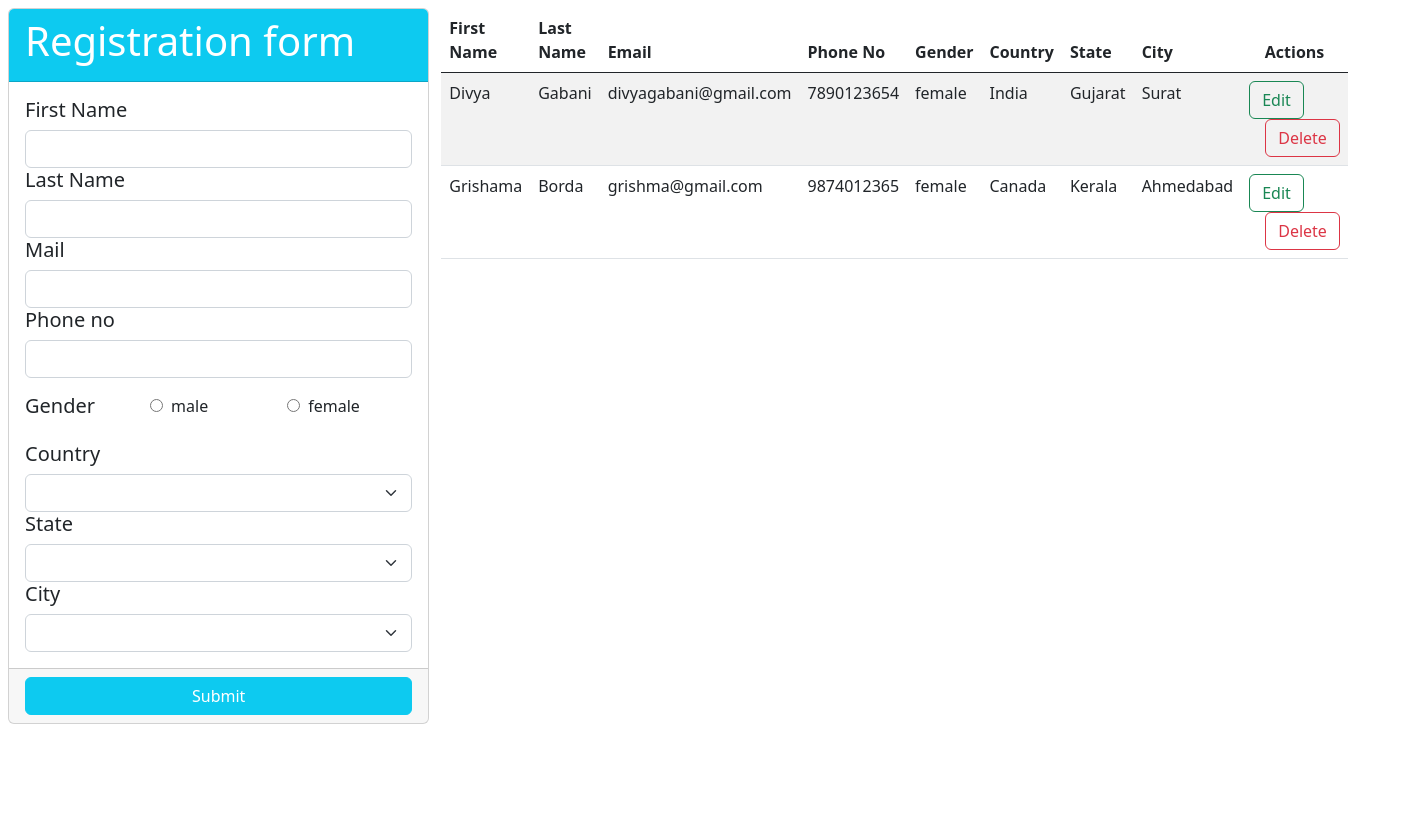
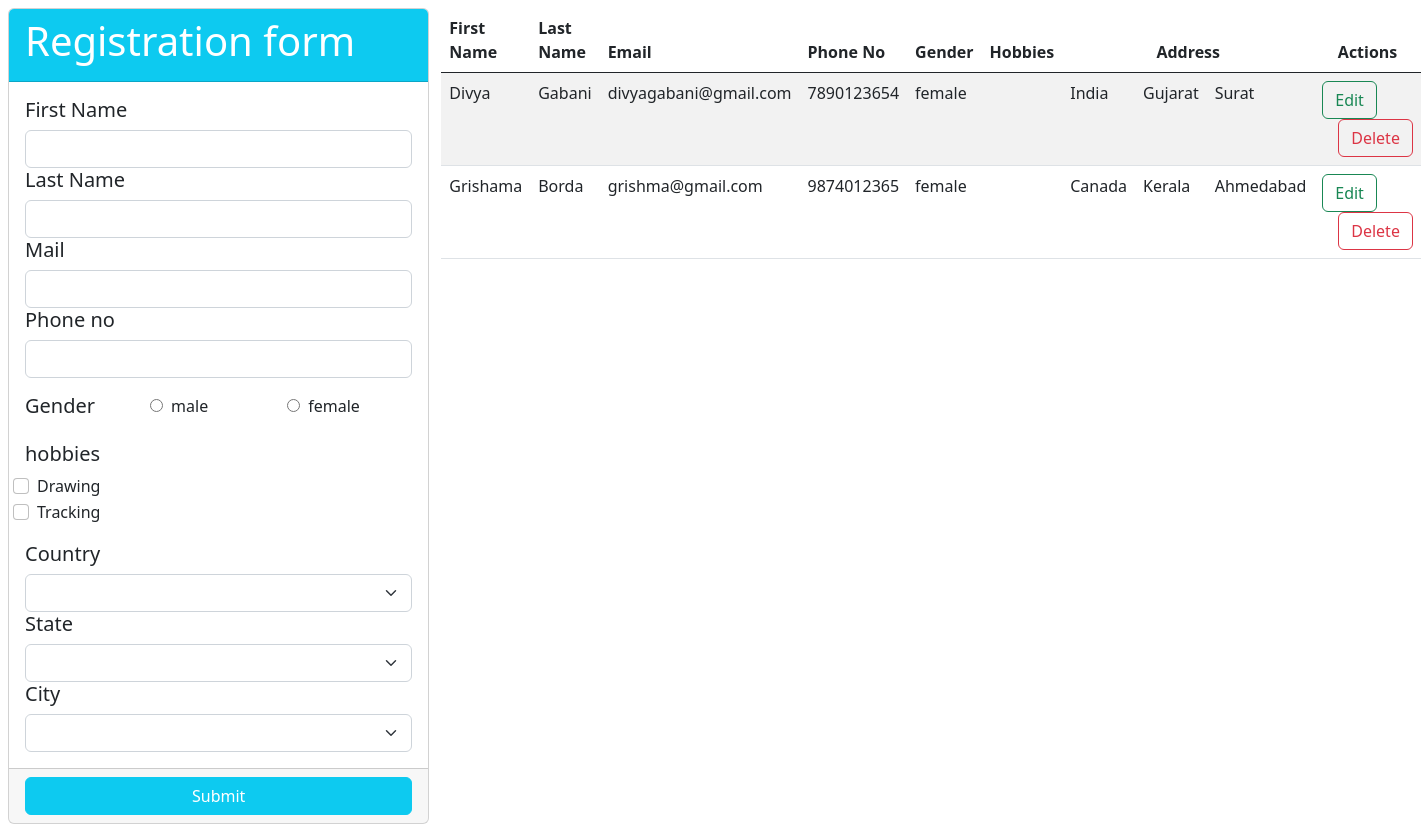
Before and after one commit to divyag-tagline/angularForms, an Angular app: page / in a window 1280 px wide. Shown: the whole page, 1421 px wide, since content can reach past the window. Before the commit the page ends 800 px from the top, so only its background shows below. Built offline with nearby package versions, Linux system fonts and the light colour scheme.

Commit message:
add hobbies feild  in form

```diff
--- a/src/app/template-driven/template-driven.component.html
+++ b/src/app/template-driven/template-driven.component.html
@@ -126,43 +126,129 @@
             </div>
           </div>
         </div>
+        <div class="form-group mb-3 mt-3">
+          <div class="row" ngModelGroup="hobbies" #hobbies="ngModelGroup">
+            <div class="col-lg-4 m-0">
+              <label class="h5"> hobbies </label>
+            </div>
+            <!-- <span *ngFor="let hobby of hobbies; let j = index">
+              <input
+                [name]="hobby.label"
+                [value]="hobby.id"
+                [(ngModel)]="userData.hobby"
+                type="checkbox"
+              />
+              {{ hobby.label }}
+            </span> -->
+            <div class="form-check">
+              <input class="form-check-input" type="checkbox"  id="flexCheckDefault" (change)="onChangeData($event)" value="Drawing"  name="hobbies" ngModel>
+              <label class="form-check-label" for="flexCheckDefault">
+                Drawing
+              </label>
+            </div>
+            <div class="form-check">
+              <input class="form-check-input" type="checkbox" id="flexCheckChecked" (change)="onChangeData($event)" value="Drawing" name="hobbies" ngModel>
+              <label class="form-check-label" for="flexCheckChecked">
+                Tracking
+              </label>
+            </div>
+            <!-- <div class="check col-lg-2 m-0 p-0" *ngFor="let hobby of hobbies">
+              <input
+                type="checkbox"
+                name=""
+                [id]="hobby"
+                [(ngModel)]="userData.hobby"
+                [value]="hobby"
+                #hobby="ngModel"
+                required
+              />
+              <label class="h5" class="ms-2" [for]="hobby">{{ hobby }}</label> -->
+            <br />
+            <!-- <small
+                class="help-block text-danger"
+                *ngIf="
+                  (hobby.invalid && hobby.touched) ||
+                  (submitted && !hobby.dirty)
+                "
+                >Please Select Gender!</small
+              > -->
+            <!-- </div> -->
+          </div>
+        </div>
+        <div ngModelGroup="address" #address="ngModelGroup">
           <div class="form-group">
             <label class="h5">Country</label>
             <select
               class="form-select"
               name="country"
-            [(ngModel)]="userData.country"
+              [(ngModel)]="userData.address.country"
+              #country="ngModel"
             >
               <option selected>Select Country</option>
-            <option *ngFor="let countries of country" [value]="countries">
-              {{ countries }}
+              <option *ngFor="let country of countries" [value]="country">
+                {{ country }}
               </option>
             </select>
+            <small
+              class="help-block text-danger"
+              *ngIf="
+                (country.invalid && country.touched) ||
+                (submitted && !country.dirty)
+              "
+              >Please Select Country Feild!</small
+            >
           </div>
           <div class="form-group">
             <label class="h5">State</label>
-          <select class="form-select" name="state" [(ngModel)]="userData.state">
+            <select
+              class="form-select"
+              name="state"
+              [(ngModel)]="userData.address.state"
+              #state="ngModel"
+            >
               <option selected>Select State</option>
-            <option *ngFor="let states of state" [value]="states">
-              {{ states }}
+              <option *ngFor="let state of states" [value]="state">
+                {{ state }}
               </option>
             </select>
+            <small
+              class="help-block text-danger"
+              *ngIf="
+                (state.invalid && state.touched) || (submitted && !state.dirty)
+              "
+              >Please Select State Feild!</small
+            >
           </div>
           <div class="form-group">
             <label class="h5">City</label>
-          <select class="form-select" name="city" [(ngModel)]="userData.city">
+            <select
+              class="form-select"
+              name="city"
+              [(ngModel)]="userData.address.city"
+              #city="ngModel"
+            >
               <option selected>Select City</option>
-            <option *ngFor="let cities of city" [value]="cities">
-              {{ cities }}
+              <option *ngFor="let city of cities" [value]="city">
+                {{ city }}
               </option>
             </select>
+            <small
+              class="help-block text-danger"
+              *ngIf="
+                (city.invalid && city.touched) || (submitted && !city.dirty)
+              "
+              >Please Select City Feild!</small
+            >
+          </div>
         </div>
       </form>
     </div>
     <div class="card-footer">
       <button
         [ngClass]="
-          toggle ? 'btn btn-success text-white w-100' : 'btn btn-info text-white  w-100'
+          toggle
+            ? 'btn btn-success text-white w-100'
+            : 'btn btn-info text-white  w-100'
         "
         (click)="onSubmit()"
         type="submit"
@@ -183,9 +269,10 @@
           <th>Email</th>
           <th>Phone No</th>
           <th>Gender</th>
-          <th>Country</th>
-          <th>State</th>
-          <th>City</th>
+          <th>Hobbies</th>
+          <th colspan="3" class="text-center">Address</th>
+          <!-- <th>State</th> -->
+          <!-- <th>City</th> -->
           <th class="text-center">Actions</th>
         </tr>
       </thead>
@@ -196,9 +283,13 @@
           <td>{{ item.email }}</td>
           <td>{{ item.mobileNo }}</td>
           <td>{{ item.gender }}</td>
-          <td>{{ item.country }}</td>
-          <td>{{ item.state }}</td>
-          <td>{{ item.city }}</td>
+          <!-- <ng-container *ngFor="let hobb of selectedHobby">
+            <td *ngIf="item.hobby">{{ hobb.label }}</td>
+          </ng-container> -->
+          <td>{{ selectedHobby }}</td>
+          <td>{{ item.address.country }}</td>
+          <td>{{ item.address.state }}</td>
+          <td>{{ item.address.city }}</td>
           <td class="justify-content-center">
             <button
               (click)="handleEdit(item, i)"
--- a/src/app/template-driven/template-driven.component.ts
+++ b/src/app/template-driven/template-driven.component.ts
@@ -1,18 +1,25 @@
 import { Component, OnInit, ViewChild } from '@angular/core';
-import { flush } from '@angular/core/testing';
 import { NgForm } from '@angular/forms';
-import { VirtualTimeScheduler } from 'rxjs';
 interface Data {
   id: number;
   firstName: string;
   lastName: string;
   email: string;
   mobileNo: string;
+  hobby?: Hobbies[];
   gender: string;
-  country:string;
-  state:string;
-  city:string;
+  address: Address;
+}
 
+interface Address {
+  country: string;
+  state: string;
+  city: string;
+}
+interface Hobbies {
+  id?: number;
+  label: string;
+  selected?: boolean;
 }
 @Component({
   selector: 'app-template-driven',
@@ -31,10 +38,12 @@ export class TemplateDrivenComponent implements OnInit {
       lastName: 'Gabani',
       email: 'divyagabani@gmail.com',
       mobileNo: '7890123654',
+      hobby: [
+        { id: 1, label: 'Drawing', selected: true },
+        { id: 2, label: 'Cooking', selected: true },
+      ],
       gender: 'female',
-      country:'India',
-      state:'Gujarat',
-      city:'Surat'
+      address: { country: 'India', state: 'Gujarat', city: 'Surat' },
     },
     {
       id: 2,
@@ -42,17 +51,20 @@ export class TemplateDrivenComponent implements OnInit {
       lastName: 'Borda',
       email: 'grishma@gmail.com',
       mobileNo: '9874012365',
+      hobby: [{ id: 1, label: 'Drawing', selected: true }],
       gender: 'female',
-      country:'Canada',
-      state:'Kerala',
-      city:'Ahmedabad'
+      address: { country: 'Canada', state: 'Kerala', city: 'Ahmedabad' },
     },
   ];
-
+  selectedHobby: string[] = [];
   genders = ['male', 'female'];
-  country = ['India','Canada'];
-  state = ['Gujarat','Kerala'];
-  city = ['Surat','Ahmedabad'];
+  hobbies = [
+    { id: 1, label: 'Drawing', selected: false },
+    { id: 2, label: 'Cooking', selected: false },
+  ];
+  countries = ['India', 'Canada'];
+  states = ['Gujarat', 'Kerala'];
+  cities = ['Surat', 'Ahmedabad'];
   submitted: boolean = false;
   userData: Data = {
     id: 0,
@@ -61,9 +73,8 @@ export class TemplateDrivenComponent implements OnInit {
     email: '',
     mobileNo: '',
     gender: '',
-    country:'',
-    state:'',
-    city:''
+    hobby: [],
+    address: { country: '', state: '', city: '' },
   };
   editData!: Data;
   editId!: number;
@@ -78,7 +89,21 @@ export class TemplateDrivenComponent implements OnInit {
     if (x >= 42 && x <= 57) return true;
     else return false;
   }
+  onChangeData(e:any){
+    let selectedValue = e.target.value;
+    console.log(selectedValue);
 
+    let checked = e.target.checked;
+    if(checked){
+      this.selectedHobby.push(selectedValue)
+    }
+    else{
+      let index = this.selectedHobby.indexOf(selectedValue);
+      this.selectedHobby.splice(index,1)
+    }
+    console.log(this.selectedHobby);
+
+  }
   onSubmit() {
     // !this.toggle ? event.target.innerText = 'update' : event.target.innerText = 'submit'
     if (this.formdemo.form.invalid) {
@@ -89,9 +114,10 @@ export class TemplateDrivenComponent implements OnInit {
         let values = this.formdemo.form.value;
         console.log('user', this.editId);
         console.log('data');
-            this.details[this.dataId] ={
-              id:this.editId,
-              ...this.formdemo.form.value};
+        this.details[this.dataId] = {
+          id: this.editId,
+          ...this.formdemo.form.value,
+        };
         this.toggle = false;
         this.editId = 0;
         // items.firstName=  values.firstName,
@@ -99,9 +125,8 @@ export class TemplateDrivenComponent implements OnInit {
         // items.email= values.email,
         // items.mobileNo= values.mobileNo,
         // items.gender=values.gender
-
       } else {
-        console.log('submit');
+        console.log('submit', this.formdemo.form.value);
 
         const data = {
           id: this.details.length + 1,
@@ -120,7 +145,7 @@ export class TemplateDrivenComponent implements OnInit {
     // console.log('detail', this.details);
   }
   handleEdit(data: Data, index: number) {
-    console.log("data",data);
+    console.log('data', data);
     this.formdemo.form.patchValue(data);
     this.submitted = false;
     this.editId = data.id;
@@ -128,4 +153,13 @@ export class TemplateDrivenComponent implements OnInit {
     this.toggle = true;
     this.editData = data;
   }
+  changeData(currentOption: any, allOptions: any) {
+    // allOptions.map((data) =>
+    //   data.selected ?
+    //   this.selectedHobby = currentOption.label : null
+    // )
+    this.selectedHobby = allOptions;
+    console.log('this.details :>> ', this.selectedHobby);
+    // console.log('All options changed with ngModel', allOptions);
   }
+}
```
Lines whose indentation alone changed are shown as unchanged.
